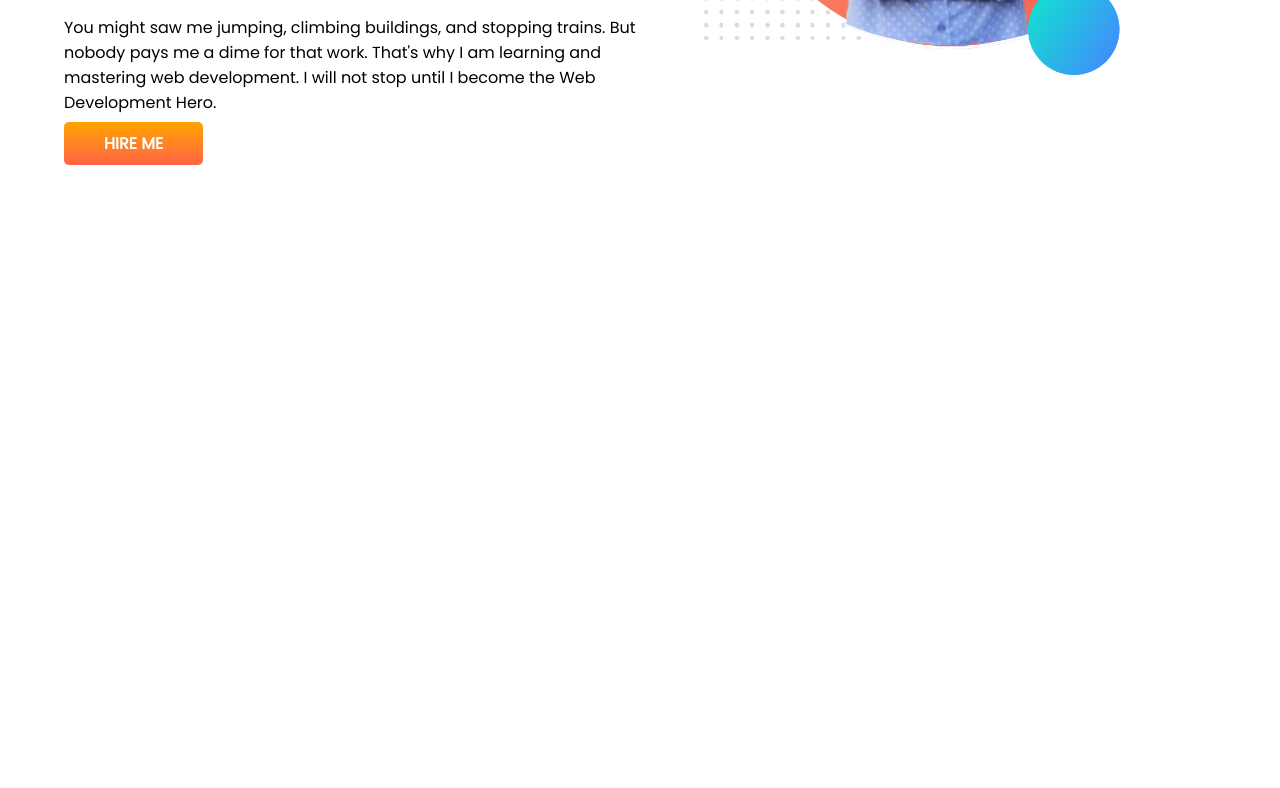
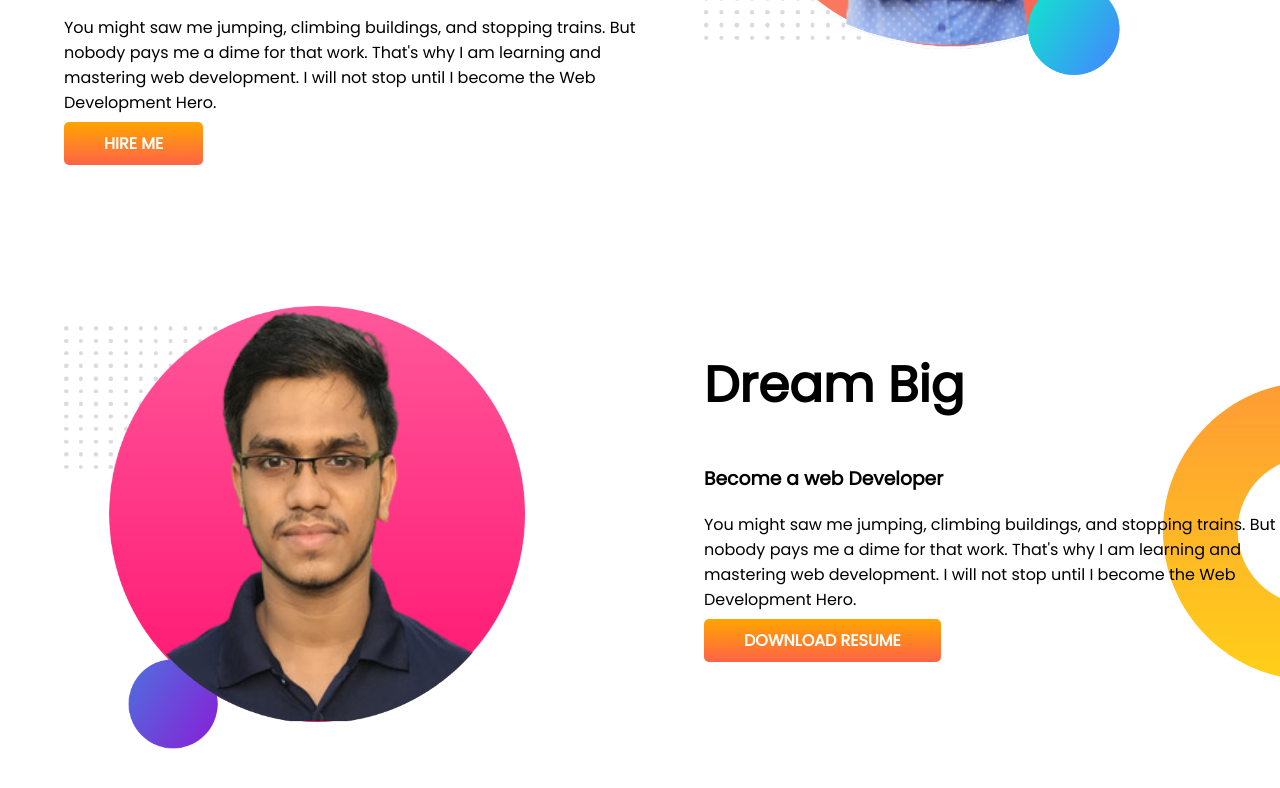
Before and after one commit to Princehowlader606/developer-portfolio, a plain HTML site: page index.html in a window 1280 px wide. Shown: the part 382-1170 px from the top of the page. Before the commit the page ends 800 px from the top, so only its background shows below. Drawn offline with Linux system fonts and the light colour scheme.

Commit message:
Today last

```diff
--- a/index.html
+++ b/index.html
@@ -27,6 +27,19 @@
                 ME</a>
         </div>
         <div class="half-width"><img src="images/Prince-pic-with-bg.png" alt=""></div>
+    </section>
+    <section class="dream-big">
+        <div class="half-width">
+            <img src="images/Prince-pic-with-bg2.png" alt="">
+        </div>
+        <div class="half-width">
+            <h1>Dream Big</h1>
+            <h3>Become a web Developer</h3>
+            <p>You might saw me jumping, climbing buildings, and stopping trains. But nobody pays me a dime for that
+                work. That's why I am learning and mastering web development. I will not stop until I become the Web
+                Development Hero.</p>
+            <a class="link-button" target="_blank" href="">DOWNLOAD RESUME</a>
+        </div>
 
     </section>
 </body>
--- a/style.css
+++ b/style.css
@@ -13,6 +13,7 @@ h1 {
 
 section {
     display: flex;
+    margin-bottom: 150px;
 }
 
 .half-width {
@@ -37,3 +38,9 @@ section {
     background-image: url(images/top-banner.png);
     background-repeat: no-repeat;
 }
+
+.dream-big {
+    background-image: url(images/dream-bg.png);
+    background-repeat: no-repeat;
+    background-position: right;
+}
```
